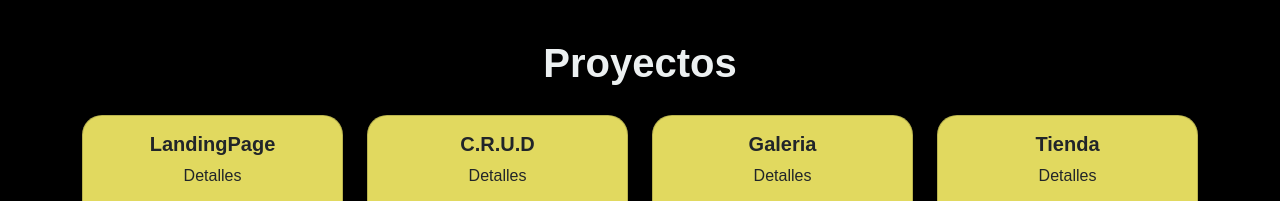
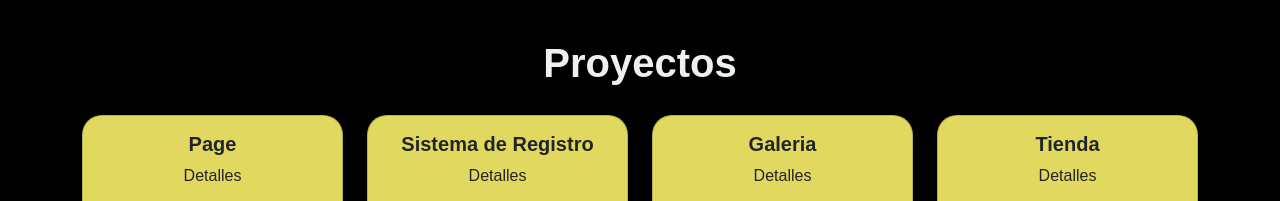
Before and after one commit to Moisestk/Portafolio, a plain HTML site: page index.html in a window 1280 px wide. Shown: the part 2320-2521 px from the top of the page. Drawn offline with nearby package versions, Linux system fonts and the light colour scheme.

Commit message:
index.html

```diff
--- a/index.html
+++ b/index.html
@@ -142,7 +142,7 @@
                 <div class="col-md-3">
                     <div class="card" style=" background:#e1d95f; border-radius:20px">
                         <div class="card-body">
-                            <h5 class="card-title">LandingPage</h5>
+                            <h5 class="card-title">Page</h5>
                             <p>Detalles</p>
                             <a href="https://moisestk.github.io/dksoftware/" class="btn btn-primary">Visitar <svg
                                     xmlns="http://www.w3.org/2000/svg" width="16" height="16" fill="currentColor"
@@ -156,7 +156,7 @@
                 <div class="col-md-3">
                     <div class="card" style="background:#e1d95f;border-radius:20px">
                         <div class="card-body">
-                            <h5 class="card-title">C.R.U.D</h5>
+                            <h5 class="card-title">Sistema de Registro</h5>
                             <p>Detalles</p>
                             <a href="#" class="btn btn-primary">Visitar <svg xmlns="http://www.w3.org/2000/svg"
                                     width="16" height="16" fill="currentColor" class="bi bi-arrow-up-right-circle-fill"
```
